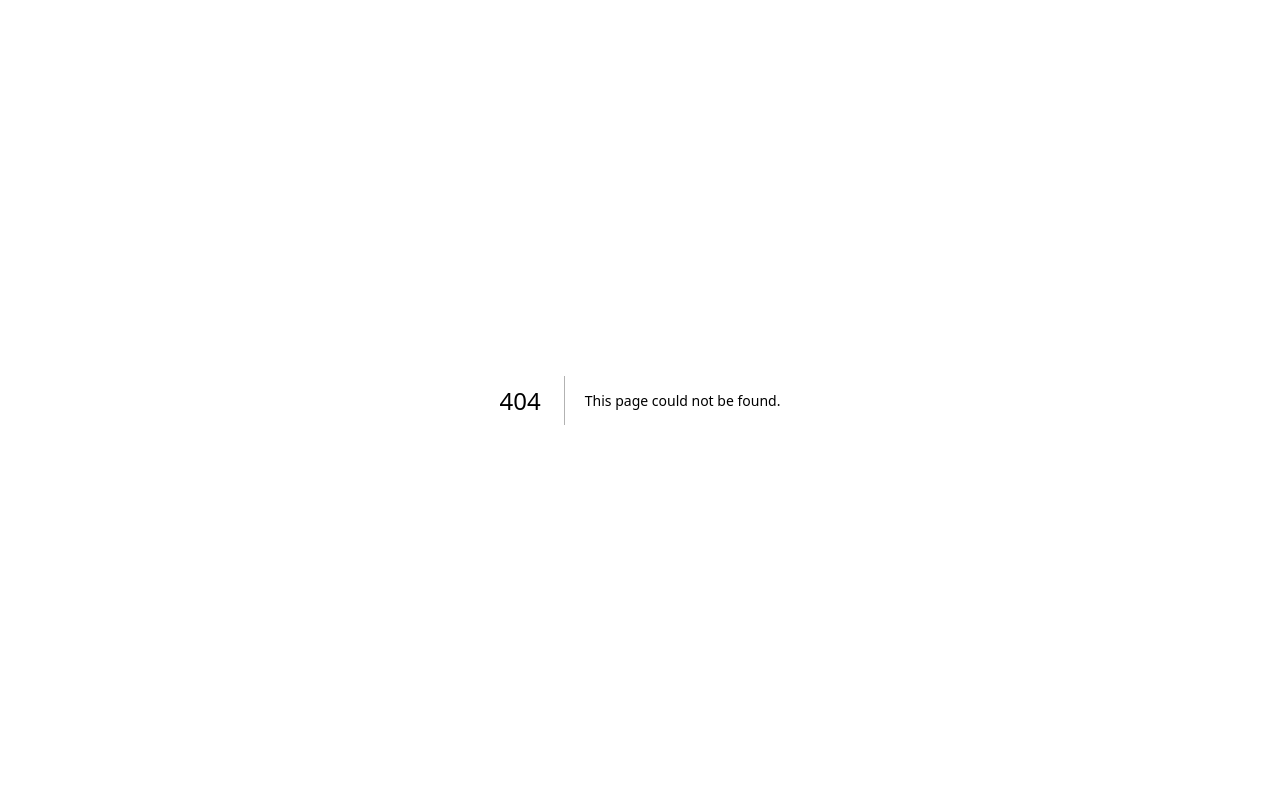
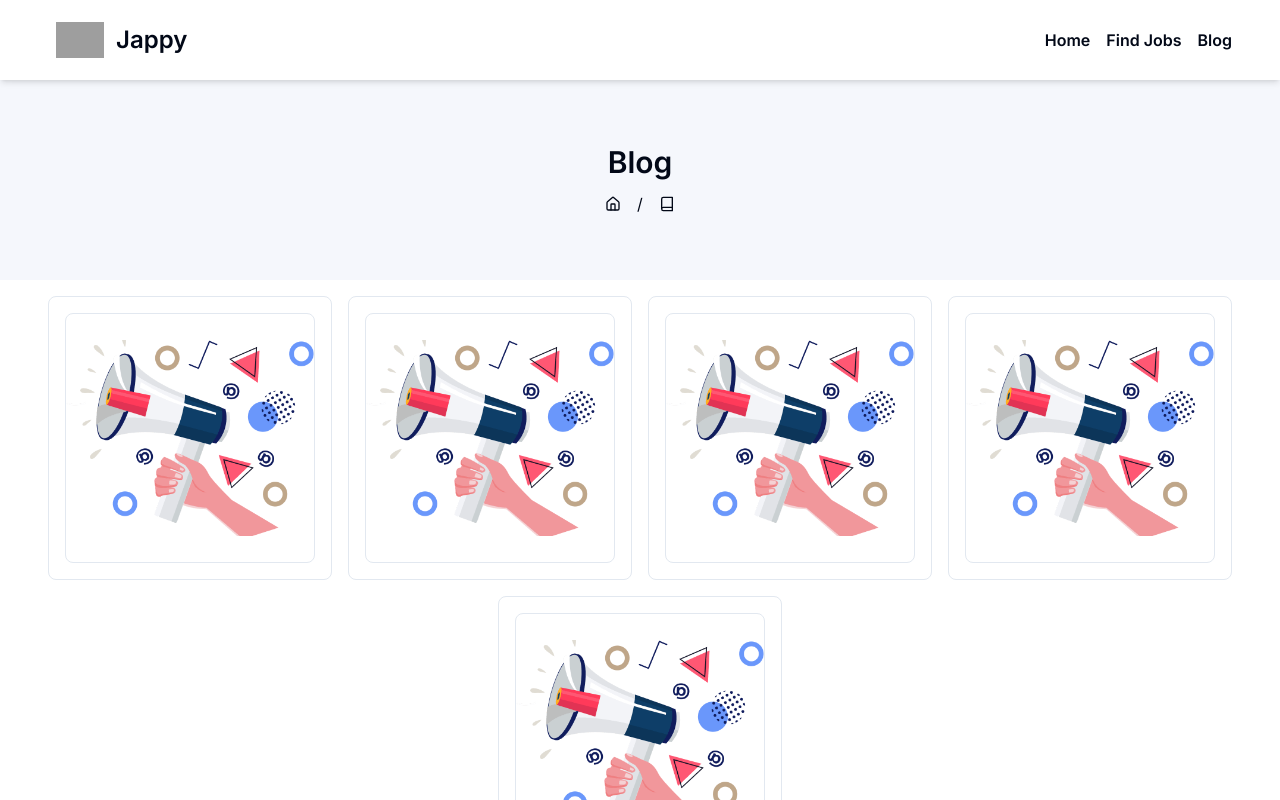
Before and after one commit to natzgg/jappy, a Next.js app: page /blog in a window 1280 px wide. Before the commit this address had no page. Shown: the top 800 px of the page. Built offline with nearby package versions, Linux system fonts and the light colour scheme; grey boxes are pictures that could not be loaded.

Commit message:
Add Blog with image

```diff
--- /dev/null
+++ b/app/blog/_components/blog-card.tsx
@@ -0,0 +1,13 @@
+import Image from "next/image";
+
+const BlogCard = () => {
+  return (
+    <div className="border p-4 w-max rounded-lg">
+      <div className="relative rounded-lg border h-[250px] w-[250px] mx-auto">
+        <Image src="/recruitment.png" fill objectFit="contain" alt="img" />
+      </div>
+    </div>
+  );
+};
+
+export default BlogCard;
--- /dev/null
+++ b/app/blog/layout.tsx
@@ -0,0 +1,14 @@
+import Footer from "@/components/footer";
+import Navbar from "@/components/navbar";
+
+const BlogLayout = ({ children }: { children: React.ReactNode }) => {
+  return (
+    <>
+      <Navbar />
+      <div className="mt-20">{children}</div>
+      <Footer />
+    </>
+  );
+};
+
+export default BlogLayout;
--- /dev/null
+++ b/app/blog/page.tsx
@@ -0,0 +1,29 @@
+import { Book, Home } from "lucide-react";
+import BlogCard from "./_components/blog-card";
+
+const Blog = () => {
+  return (
+    <div>
+      <div className="bg-graycolor">
+        <div className="p-16 flex flex-col gap-y-3 items-center justify-center">
+          <h1 className="font-semibold text-3xl">Blog</h1>
+          <div className="flex items-center gap-x-4">
+            <Home className="w-4 h-4" />
+            /
+            <Book className="w-4 h-4" />
+          </div>
+        </div>
+      </div>
+
+      <div className="p-4 flex flex-wrap gap-4 justify-center">
+        <BlogCard />
+        <BlogCard />
+        <BlogCard />
+        <BlogCard />
+        <BlogCard />
+      </div>
+    </div>
+  );
+};
+
+export default Blog;
--- a/app/jobs/layout.tsx
+++ b/app/jobs/layout.tsx
@@ -1,11 +1,13 @@
 import Footer from "@/components/footer";
 import Navbar from "../../components/navbar";
+import { Separator } from "@/components/ui/separator";
 
 const JobLayout = ({ children }: { children: React.ReactNode }) => {
   return (
     <>
       <Navbar />
       <div className="mt-20">{children}</div>
+      <Separator />
       <Footer />
     </>
   );
--- a/app/jobs/page.tsx
+++ b/app/jobs/page.tsx
@@ -1,7 +1,7 @@
 import { BriefcaseBusiness, Home } from "lucide-react";
 import Filter from "./_components/filter";
 import Sort from "./_components/sort";
-import Page from "./_components/page";
+import Page from "./_components/number-page";
 import JobCard from "../../components/job-card";
 import Pagination from "./_components/pagination";
 import RecruitmentCard from "./_components/recruitment";
--- a/components/navbar/navigation.tsx
+++ b/components/navbar/navigation.tsx
@@ -20,10 +20,6 @@ const Navigation = () => {
     {
       label: "Find Jobs",
       href: "/jobs",
-    },
-    {
-      label: "Employers",
-      href: "/employers",
     },
     {
       label: "Blog",
```
Also changed, not shown: app/jobs/_components/number-page.tsx (renamed from app/jobs/_components/page.tsx).
